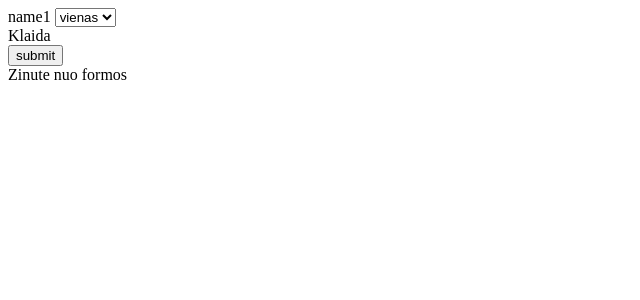
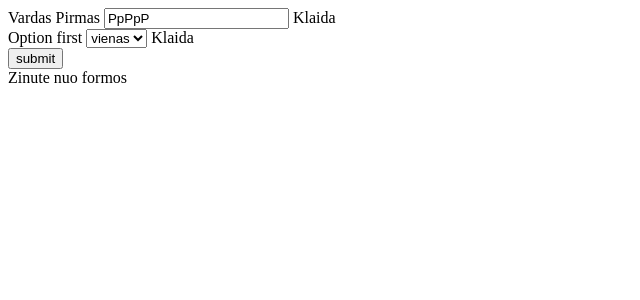
Before and after one commit to savickasp/php_class_work, a PHP site: page / in a window 1280 px wide. Shown: the top 300 px of the page, without its empty margins (0-640 px from the left). Run offline with PHP 8.4, Linux system fonts and the light colour scheme.

Commit message:
form include input element to template

```diff
--- a/index.php
+++ b/index.php
@@ -8,14 +8,25 @@ $form = [
     ],
     'fields' => [
         'name1' => [
-            'label' => 'name1',
+            'label' => 'Vardas Pirmas',
+            'type' => 'text',
+            'value' => 'PpPpP',
+            'error' => 'Klaida',
+            'extra' => [
+                'attr' => [
+                    'class' => 'name1',
+                    'id' => 'name1',
+                ],
+            ],
+        ],
+        'option1' => [
+            'label' => 'Option first',
             'type' => 'select',
             'option' => [
                 '0' => 'vienas',
                 '1' => 'trys',
                 '2' => 'du',
             ],
-            'value' => 'PpPpP',
             'error' => 'Klaida',
             'extra' => [
                 'attr' => [
--- /dev/null
+++ b/templates/elements/input.tpl.php
@@ -0,0 +1,6 @@
+<input
+    <?php print html_attr(($field['extra']['attr'] ?? []) + [
+            'name' => $field_id,
+            'type' => $field['type'] ?? 'text',
+            'value' => $field['value'] ?? '',
+        ]) ?>>
--- /dev/null
+++ b/templates/elements/select.tpl.php
@@ -0,0 +1,8 @@
+<select
+    <?php print html_attr(($field['extra']['attr'] ?? []) + [
+            'name' => $field_id,
+        ]) ?>>
+    <?php foreach ($field['option'] as $value => $title): ?>
+        <option value="<?php print $value; ?>"><?php print $title; ?></option>
+    <?php endforeach; ?>
+</select>
--- a/templates/form.tpl.php
+++ b/templates/form.tpl.php
@@ -7,54 +7,31 @@
 
             <!-- start label -->
             <?php if (isset($field['label'])): ?>
-
             <label>
                 <span class="label"><?php print $field['label'] ?></span>
                 <?php endif; ?>
 
-                <!-- if create select -->
-                <?php if (isset($field['type']) && $field['type'] == 'select'): ?>
+                <!-- include input element -->
+                <?php $elementName = ($field['type'] == 'select') ? 'select.tpl.php' : 'input.tpl.php' ?>
+                <?php require 'elements/' . $elementName; ?>
 
-                    <select
-                        <?php print html_attr(($field['extra']['attr'] ?? []) + [
-                                'name' => $field_id,
-                                'type' => $field['type'],
-                                'value' => $field['value'] ?? '',
-                            ]) ?>>
-                        <?php foreach ($field['option'] as $value => $title): ?>
-                            <option value="<?php print $value ?>"><?php print $title ?></option>
-                        <?php endforeach; ?>
-                    </select>
-
-                    <!-- if create input -->
-                <?php else: ?>
-
-                    <input
-                        <?php print html_attr(($field['extra']['attr'] ?? []) + [
-                                'name' => $field_id,
-                                'type' => $field['type'] ?? 'text',
-                                'value' => $field['value'] ?? '',
-                            ]) ?>>
-
-                <?php endif; ?>
-                <!-- end of if select/input -->
-
-                <!-- field message -->
-                <div class="error-style"><?php print ($field['error'] ?? ''); ?></div>
-                <!-- end of field message -->
                 <?php if (isset($field['label'])): ?>
             </label>
+        <?php endif; ?>
             <!-- end of label -->
-        <?php endif; ?>
+
+            <!-- field message -->
+            <?php if (isset($field['error'])): ?>
+                <span class="error-style"><?php print ($field['error']); ?></span>
+            <?php endif; ?>
+            <!-- end of field message -->
 
         </div>
 
     <?php endforeach; ?>
-
     <!-- end of inputs -->
 
     <!-- buttons -->
-
     <?php foreach ($form['buttons'] ?? [] as $button_id => $button): ?>
         <button name="action" <?php print html_attr(($button['extra']['attr'] ?? []) + ['value' => $button_id]); ?>><?php print ($button['tile'] ?? 'submit'); ?></button>
     <?php endforeach; ?>
```
